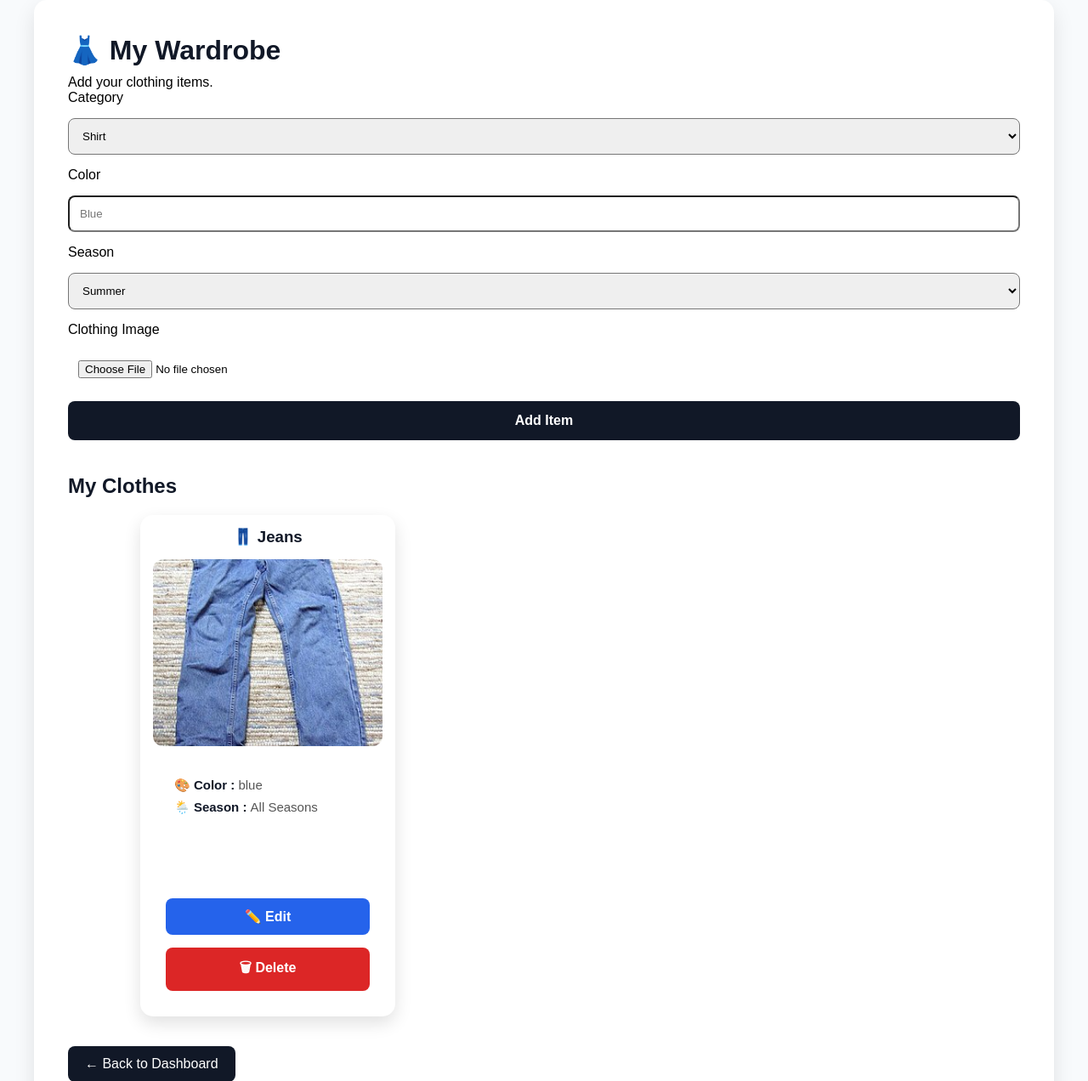
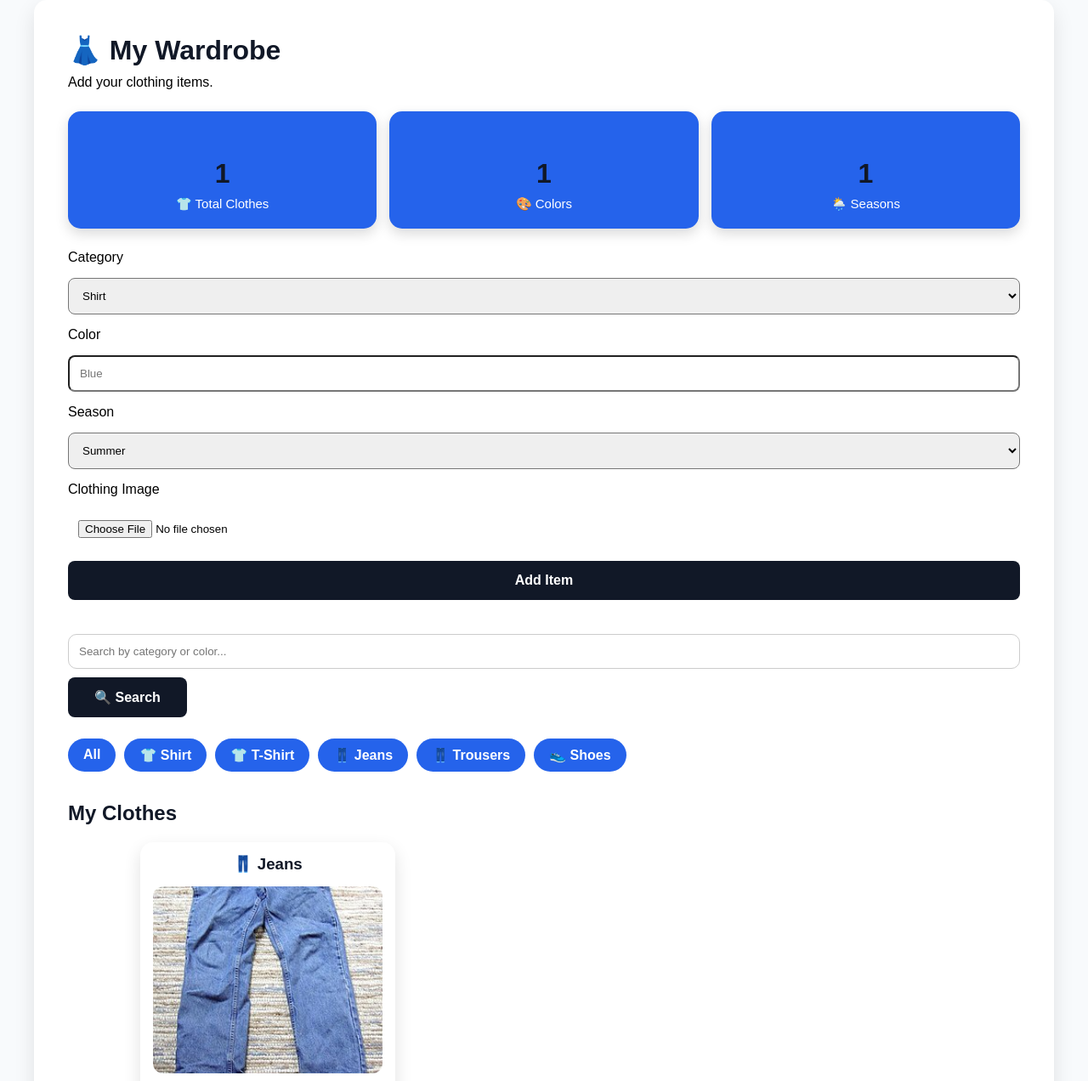
Before and after one commit to ChayaBL/OutfitIQ, a Flask app: page /wardrobe in a window 1280 px wide. Shown: the top 1272 px of the page at 85% size. Run offline with Flask 3, Linux system fonts and the light colour scheme; a user stored in the database is signed in; data comes from the database, SQL or seed files in the repository.

Commit message:
Add wardrobe search, category filters, and statistics

```diff
--- a/app.py
+++ b/app.py
@@ -53,15 +53,47 @@ def wardrobe():
     connection = sqlite3.connect("outfitiq.db")
     cursor = connection.cursor()
 
-    cursor.execute("SELECT * FROM wardrobe")
+    search = request.args.get("search", "")
+    category = request.args.get("category", "")
+
+    if search:
+        cursor.execute(
+            """
+            SELECT * FROM wardrobe
+            WHERE category LIKE ?
+            OR color LIKE ?
+            """,
+            (f"%{search}%", f"%{search}%")
+        )
+
+    elif category:
+        cursor.execute(
+            """
+            SELECT * FROM wardrobe
+            WHERE category = ?
+            """,
+            (category,)
+        )
+
+    else:
+        cursor.execute("SELECT * FROM wardrobe")
 
     clothes = cursor.fetchall()
+
+    total_clothes = len(clothes)
+
+    colors = len(set(cloth[2] for cloth in clothes))
+
+    seasons = len(set(cloth[3] for cloth in clothes))
 
     connection.close()
 
     return render_template(
         "wardrobe.html",
-        clothes=clothes
+        clothes=clothes,
+        total_clothes=total_clothes,
+        colors=colors,
+        seasons=seasons
     )
 @app.route("/delete/<int:id>")
 def delete(id):
--- a/static/wardrobe.css
+++ b/static/wardrobe.css
@@ -170,3 +170,66 @@ form{
 .edit-btn:hover{
     background:#1d4ed8;
 }
+.search-form{
+    display:flex;
+    gap:10px;
+    margin:25px 0;
+}
+
+.search-form input{
+    flex:1;
+    padding:12px;
+    border:1px solid #ccc;
+    border-radius:10px;
+}
+
+.search-form button{
+    width:140px;
+}
+.filters{
+    display:flex;
+    flex-wrap:wrap;
+    gap:10px;
+    margin:20px 0;
+}
+
+.filter-btn{
+    text-decoration:none;
+    background:#2563eb;
+    color:white;
+    padding:10px 18px;
+    border-radius:20px;
+    font-weight:bold;
+    transition:0.3s;
+}
+
+.filter-btn:hover{
+    background:#1d4ed8;
+}
+.stats{
+    display:flex;
+    justify-content:space-between;
+    gap:15px;
+    margin:25px 0;
+}
+
+.stat-card{
+    flex:1;
+    background:#2563eb;
+    color:white;
+    text-align:center;
+    padding:20px;
+    border-radius:15px;
+    box-shadow:0 6px 15px rgba(0,0,0,.15);
+}
+
+.stat-card h2{
+    font-size:32px;
+    margin-bottom:8px;
+}
+
+.stat-card p{
+    color:white;
+    margin:0;
+    font-size:15px;
+}
--- a/templates/dashboard.html
+++ b/templates/dashboard.html
@@ -10,10 +10,10 @@
 
     <div class="dashboard-container">
 
-        <h1>Welcome, {{ name }} 👋</h1>
+        <h1>👋 Welcome, {{ name }}</h1>
 
-        <p>
-            You have successfully logged in.
+        <p class="subtitle">
+            Manage your wardrobe, discover outfit ideas, and organize your fashion effortlessly.
         </p>
 
         <div class="dashboard-buttons">
--- a/templates/wardrobe.html
+++ b/templates/wardrobe.html
@@ -14,6 +14,25 @@
     <h1>👗 My Wardrobe</h1>
 
     <p>Add your clothing items.</p>
+
+    <div class="stats">
+
+        <div class="stat-card">
+            <h2>{{ total_clothes }}</h2>
+            <p>👕 Total Clothes</p>
+        </div>
+
+        <div class="stat-card">
+            <h2>{{ colors }}</h2>
+            <p>🎨 Colors</p>
+        </div>
+
+        <div class="stat-card">
+            <h2>{{ seasons }}</h2>
+            <p>🌦️ Seasons</p>
+        </div>
+
+    </div>
 
     <form method="POST" enctype="multipart/form-data">
 
@@ -63,7 +82,36 @@
 
     </form>
 
+        <form method="GET" class="search-form">
 
+        <input
+            type="text"
+            name="search"
+            placeholder="Search by category or color..."
+            value="{{ request.args.get('search','') }}"
+        >
+
+        <button type="submit">
+            🔍 Search
+        </button>
+
+    </form>
+
+    <div class="filters">
+
+        <a href="/wardrobe" class="filter-btn">All</a>
+
+        <a href="/wardrobe?category=Shirt" class="filter-btn">👕 Shirt</a>
+
+        <a href="/wardrobe?category=T-Shirt" class="filter-btn">👕 T-Shirt</a>
+
+        <a href="/wardrobe?category=Jeans" class="filter-btn">👖 Jeans</a>
+
+        <a href="/wardrobe?category=Trousers" class="filter-btn">👖 Trousers</a>
+
+        <a href="/wardrobe?category=Shoes" class="filter-btn">👟 Shoes</a>
+
+    </div>
 
 
 
```
Also changed, not shown: static/dashboard.css (+14 -8 lines), 1 other file.
